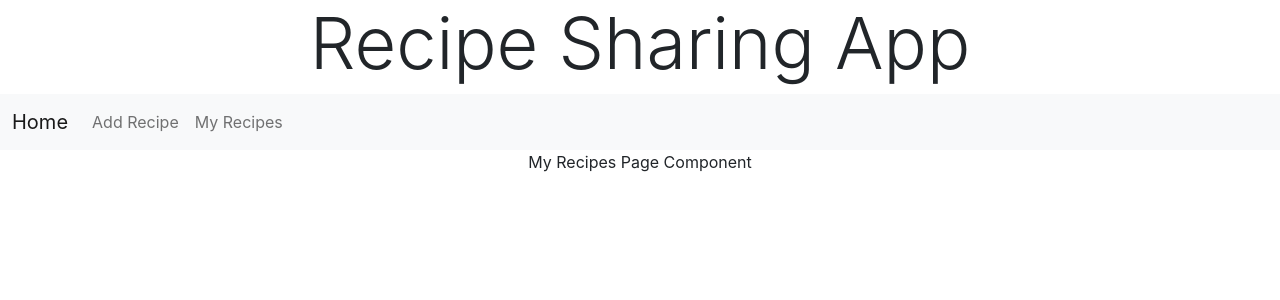
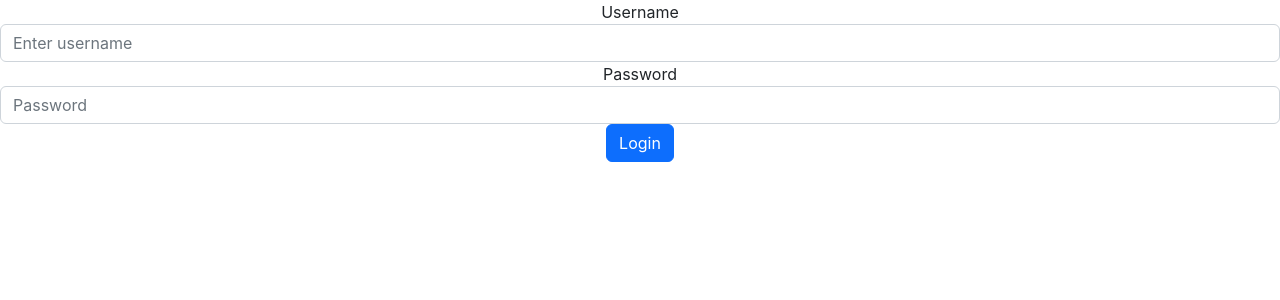
Before and after one commit to jeje1197/Recipe-Sharing-App, a React (Create React App) app in the folder recipe-front-end/: page /myrecipes in a window 1280 px wide. Shown: the top 300 px of the page. Built offline with nearby package versions, Linux system fonts and the light colour scheme.

Commit message:
Adding login component

```diff
--- a/recipe-front-end/src/App.js
+++ b/recipe-front-end/src/App.js
@@ -7,7 +7,7 @@ import AddRecipes from './components/AddRecipes';
 import MyRecipes from './components/MyRecipes';
 
 function App() {
-  let loggedIn = true
+  let loggedIn = false
   return (
     <div className="App">
       { loggedIn ?
--- a/recipe-front-end/src/components/Login.js
+++ b/recipe-front-end/src/components/Login.js
@@ -1,5 +1,18 @@
 function Login() {
-    return <div>Login Page Component</div>;
+
+    return (
+        <form>
+            <div className="form-group">
+                <label for="inputUsername">Username</label>
+                <input type="text" className="form-control" id="inputUsername" aria-describedby="emailHelp" placeholder="Enter username"/>
+            </div>
+            <div className="form-group">
+                <label for="inputPassword">Password</label>
+                <input type="password" className="form-control" id="inputPassword" placeholder="Password"/>
+            </div>
+            <button type="submit" className="btn btn-primary">Login</button>
+        </form>
+    );
 }
 
 export default Login;
```
